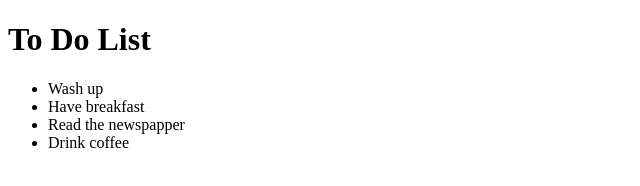
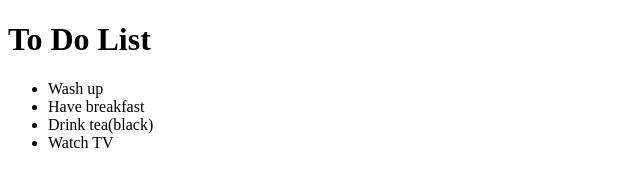
Before and after one commit to MikhailoKordan/test-repository, a plain HTML site: page index.html in a window 1280 px wide. Shown: the full height of the page, 0-640 px from the left. Drawn offline with Linux system fonts and the light colour scheme.

Commit message:
change the last element

```diff
--- a/index.html
+++ b/index.html
@@ -9,8 +9,8 @@
 	<ul>
 	<li>Wash up</li>
 	<li>Have breakfast</li>
-	<li>Read the newspapper</li>
-	<li>Drink coffee</li>
+	<li>Drink tea(black)</li>
+	<li>Watch TV</li>
 	</ul>
 </body>
 </html>
```
